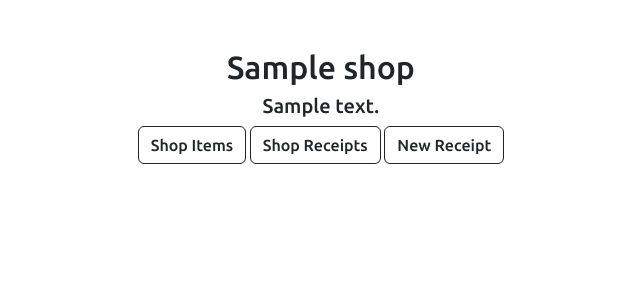
After one commit to natyavidhan/RegShop, a Flask app: template templates/shop.html in a window 1280 px wide. The commit adds this page. Shown: the top 300 px of the page, without its empty margins (319-959 px from the left). Run offline with Flask 2, Linux system fonts and the light colour scheme; the template is opened without the code that fills it: most values are stand-ins (such as "Sample title", 1, 10 or a date in 2020); some libraries are stand-ins or nearby versions.

Commit message:
shop dashboard

```diff
--- a/databases.py
+++ b/databases.py
@@ -34,14 +34,18 @@ class Database:
         shops = self.users.find_one({'_id': id})['shops']
         return [self.shops.find_one({'_id': shop}) for shop in shops]
 
-
     def addShop(self, name, description, user):
         shop = {
             '_id': str(uuid4()),
             'name': name,
             'description': description,
             'owner': user['_id'],
+            'items': [],
+            'receipts': [],
             'created': datetime.datetime.now().strftime("%d %B %Y, %I:%M:%S %p")
         }
         self.shops.insert_one(shop)
         self.users.update_one({'_id': user['_id']}, {'$push': {'shops': shop['_id']}})
+
+    def getShop(self, id):
+        return self.shops.find_one({'_id': id})
--- a/main.py
+++ b/main.py
@@ -43,6 +43,17 @@ def new():
         return redirect(url_for('index'))
     return render_template('new.html')
 
+@app.route('/shop/<id>')
+def shop(id):
+    if 'user' not in session:
+        return redirect(url_for('index'))
+    shop = database.getShop(id)
+    if shop is None:
+        return redirect(url_for('index'))
+    elif shop['owner'] != session['user']['_id']:
+        return redirect(url_for('index'))
+    return render_template('shop.html', shop=shop)
+
 def handle_authorize(remote, token, user_info):
     if not database.userExists(user_info['email']):
         database.addUser(user_info)
--- a/templates/new.html
+++ b/templates/new.html
@@ -1,5 +1,5 @@
 {% extends 'base.html' %}
-{% block title %}Home{% endblock title %}
+{% block title %}New Shop{% endblock title %}
 {% block body %}
     <div class="text-center">
         <h1>Create New Shop</h1>
--- /dev/null
+++ b/templates/shop.html
@@ -0,0 +1,11 @@
+{% extends 'base.html' %}
+{% block title %}{{shop['name']}}{% endblock title %}
+{% block body %}
+    <div class="text-center">
+        <h2>{{shop['name']}}</h2>
+        <h5>{{shop['description']}}</h5>
+        <a href="/shop/{{shop['_id']}}/items"><button class="btn btn-outline-dark">Shop Items</button></a>
+        <a href="/shop/{{shop['_id']}}/receipts"><button class="btn btn-outline-dark">Shop Receipts</button></a>
+        <a href="/shop/{{shop['_id']}}/receipt/new"><button class="btn btn-outline-dark">New Receipt</button></a>
+    </div>
+{% endblock body %}
```
Also changed, not shown: templates/user.html (+6 -1 lines).
